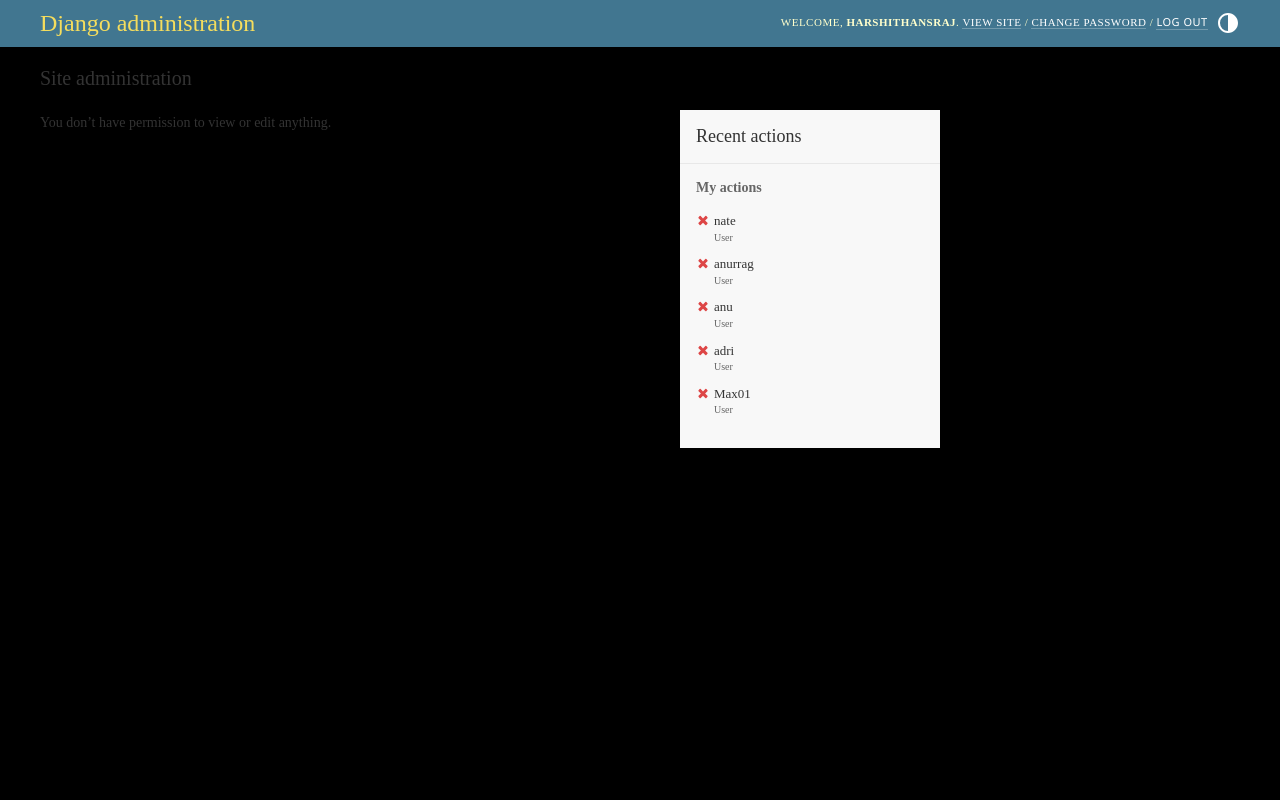
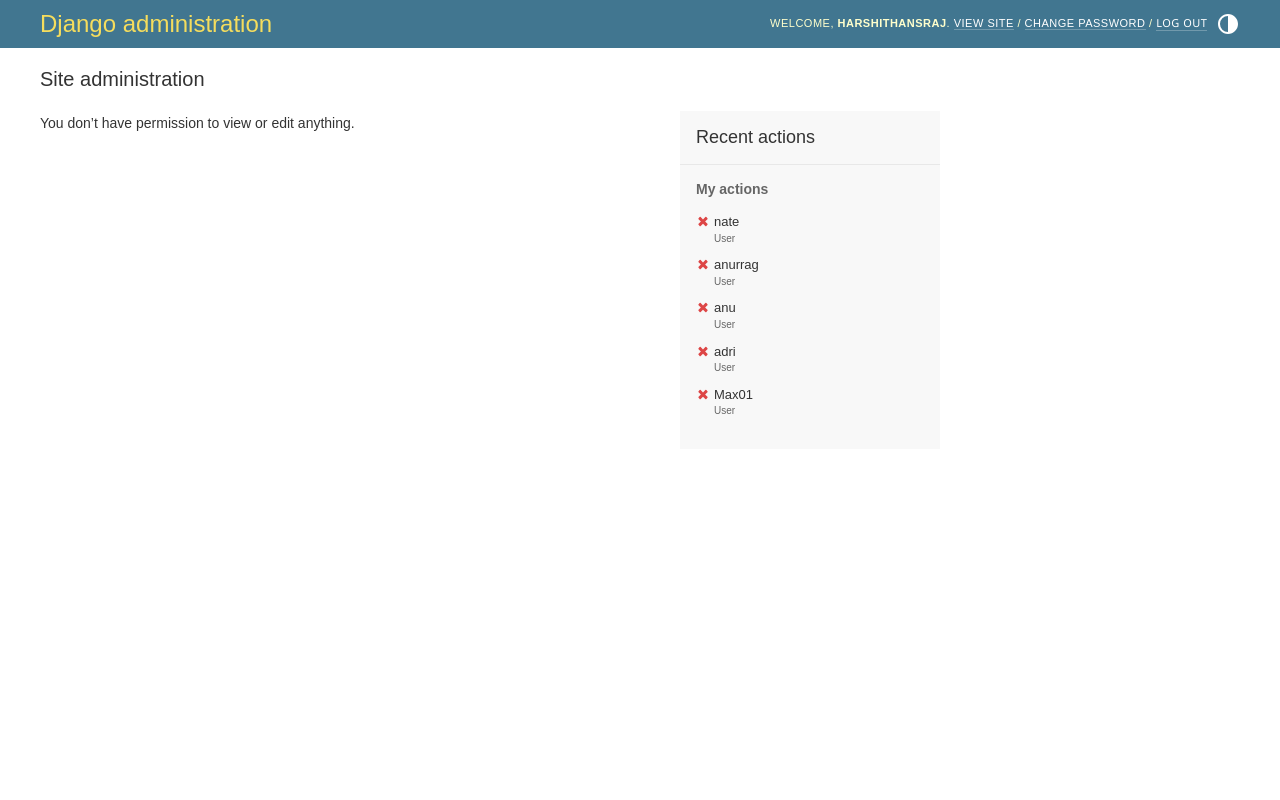
Before and after one commit to takshkothari/itl_mini_proj, a Django app: page /admin/ in a window 1280 px wide. Run offline with Django 5.2, Linux system fonts and the light colour scheme; a user stored in the database is signed in; data comes from the database, SQL or seed files in the repository; both versions use the stored data as it was after the commit.

Commit message:
all done

```diff
--- a/myapp/admin.py
+++ b/myapp/admin.py
@@ -4,7 +4,7 @@
 admin.site.register(Resource)
 admin.site.register(Announcement)
 admin.site.register(Mark)
-admin.site.register(Query)
+
 
 
 class QueryAdmin(admin.ModelAdmin):
--- a/myapp/static/css/admin_custom.css
+++ b/myapp/static/css/admin_custom.css
@@ -1,8 +1,8 @@
 body {
-    font-family: 'Bebas Neue', serif;
+    font-family: 'Arial', san-serif;
     margin: 0;
     padding: 0;
     display: flex;
     justify-content: center;
-    background-color:black;
+    background-color:rgb(255, 255, 255);
 }
--- a/templates/home.html
+++ b/templates/home.html
@@ -165,7 +165,7 @@
 </body>
 <div class="background-image"></div>
 <div class="container">
-    <br>
+    <br><br>
     <h1>{{ welcome_message }}</h1>
     <h3>Welcome to your dashboard, {{ user.username }}!</h3>
     <form action="{% url 'logout' %}" method="post">
@@ -173,7 +173,7 @@
         <button class="btn btn-outline-success my-2 my-sm-0" type="submit" style="background-color: #f40000; color: white;">Logout</button>
 
     </form>
-    <br><br><br>
+    <br><br>
     <div class="dashboard">
         <div class="column card bg-light">
             <h3><i class="bi bi-chat-left-text-fill" style="color: black;"></i>
```
Also changed, not shown: db.sqlite3, 2 other files.
